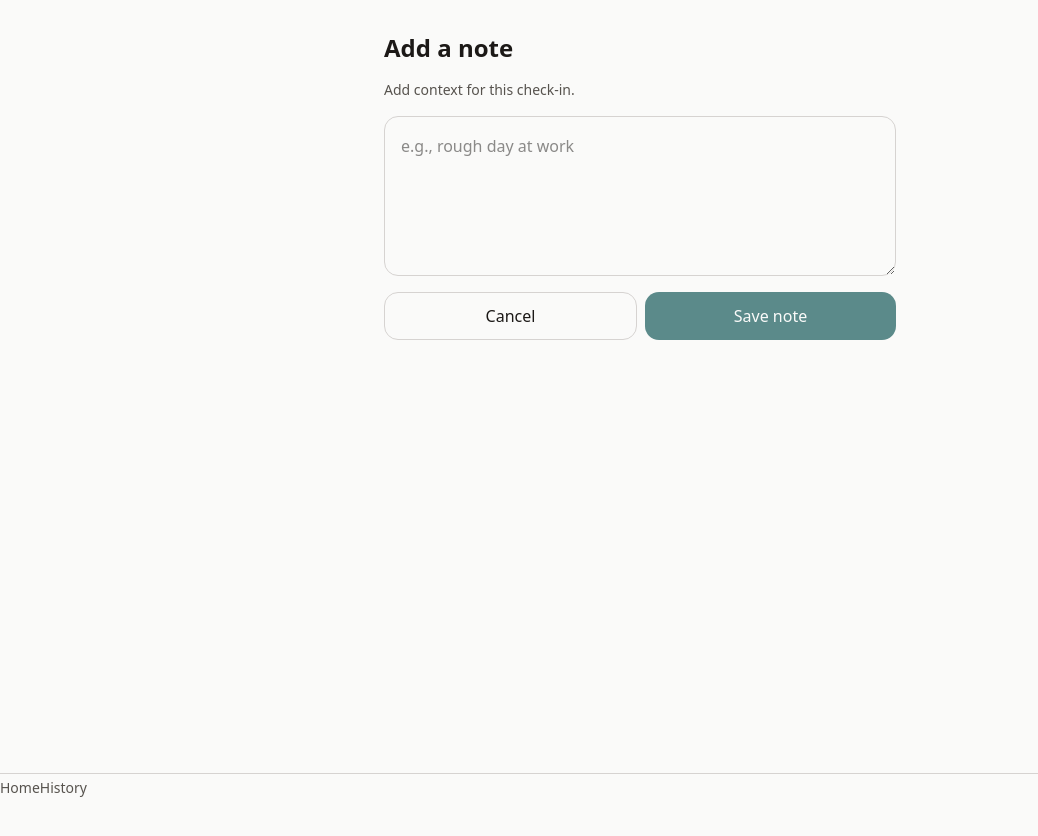
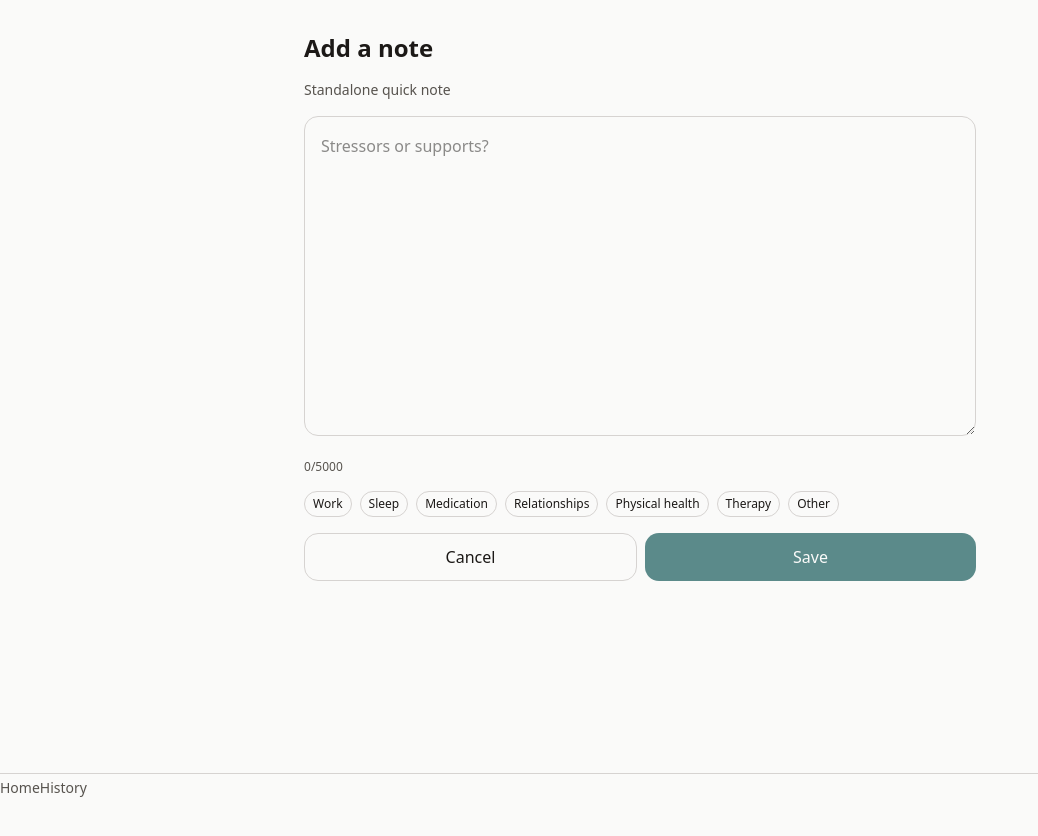
Before and after one commit to lostsreeni/mental-meter, a Next.js app: page /notes/new in a window 1280 px wide. Shown: the whole page, without its empty margins (0-1038 px from the left). Built offline with nearby package versions, Linux system fonts and the light colour scheme.

Commit message:
Expand notes flow with tags, drafts, and history search

```diff
--- a/src/app/HomeClient.tsx
+++ b/src/app/HomeClient.tsx
@@ -211,7 +211,8 @@ export default function HomeClient() {
           <p className="text-xs text-muted-foreground text-center leading-relaxed">
             All data stays on your device. Nothing is sent to any server.
           </p>
-          <div className="text-xs text-muted-foreground">
+          <div className="flex gap-3 text-xs text-muted-foreground">
+            <a href="/notes/new" className="underline hover:text-foreground">Quick note</a>
             Settings →{' '}
             <Link
               href="/help"
--- a/src/app/history/page.tsx
+++ b/src/app/history/page.tsx
@@ -6,19 +6,24 @@ import { db } from '@/lib/db/database'
 import { instruments, type InstrumentId } from '@/lib/instruments'
 import { getSetting, setSetting } from '@/lib/db/repositories/settings'
 const PRESETS = [7,30,90,365,99999] as const
+const TAGS=['Work','Sleep','Medication','Relationships','Physical health','Therapy','Other'] as const
 export default function HistoryPage(){
 const all=useLiveQuery(()=>db.checkins.orderBy('timestamp').toArray(),[])??[]
-const [inst,setInst]=useState<InstrumentId>('phq9'); const [days,setDays]=useState(30)
+const [inst,setInst]=useState<InstrumentId>('phq9'); const [days,setDays]=useState(30); const [q,setQ]=useState(''); const [tag,setTag]=useState<string>('')
 useEffect(()=>{(async()=>{const s=await getSetting('history_instrument') as InstrumentId|null; if(s) setInst(s)})()},[])
 useEffect(()=>{void setSetting('history_instrument',inst)},[inst])
-const filtered=useMemo(()=>{const end=new Date();const start=new Date(end.getTime()-days*86400000);return all.filter(c=>c.type===inst&&(days===99999||new Date(c.timestamp)>=start)).sort((a,b)=>+new Date(a.timestamp)-+new Date(b.timestamp))},[all,inst,days])
+const notes=useLiveQuery(()=>db.notes.toArray(),[])??[]
+const noteByCheckin=new Map(notes.filter(n=>n.checkinId).map(n=>[n.checkinId!,n]))
+const filtered=useMemo(()=>{const end=new Date();const start=new Date(end.getTime()-days*86400000);return all.filter(c=>{if(c.type!==inst)return false; if(days!==99999 && new Date(c.timestamp)<start)return false; const n=noteByCheckin.get(c.id!); if(tag && !(n?.tags??[]).includes(tag)) return false; if(q && !(n?.content?.toLowerCase().includes(q.toLowerCase()))) return false; return true}).sort((a,b)=>+new Date(a.timestamp)-+new Date(b.timestamp))},[all,inst,days,q,tag,notes])
 const scores=filtered.filter(c=>c.score!==null); const min=Math.min(...scores.map(s=>s.score as number),0); const max=Math.max(...scores.map(s=>s.score as number),0)
 const rangeMax=instruments[inst].severityBands.at(-1)?.max??10
 return <div className="min-h-screen bg-background px-4 py-4 pb-20"><div className="max-w-3xl mx-auto space-y-4"><h1 className="text-xl font-semibold">History</h1>
 <div className="flex gap-2 overflow-x-auto">{(['phq9','gad7','who5','phq2','gad2','sleep','stress'] as InstrumentId[]).map(id=><button key={id} onClick={()=>setInst(id)} className={`px-3 py-2 rounded-full border text-sm ${inst===id?'bg-primary text-primary-foreground':'bg-card'}`}>{instruments[id].shortName}</button>)}</div>
+<input value={q} onChange={e=>setQ(e.target.value)} placeholder="Search notes" className="w-full border rounded-lg px-3 py-2 text-sm"/>
+<div className="flex gap-2 overflow-x-auto">{TAGS.map(t=><button key={t} onClick={()=>setTag(tag===t?'':t)} className={`px-2 py-1 rounded-full border text-xs ${tag===t?'bg-primary text-primary-foreground':''}`}>{t}</button>)} </div>
 <div className="flex gap-2 overflow-x-auto">{PRESETS.map(d=><button key={d} onClick={()=>setDays(d)} className={`px-3 py-1 rounded-full border text-xs ${days===d?'bg-primary text-primary-foreground':'bg-card'}`}>{d===99999?'All time':`${d}d`}</button>)}</div>
 {scores.length===0?<div className="rounded-xl border p-4"><p className="text-sm text-muted-foreground mb-2">{instruments[inst].description}</p><Link href={`/checkin/${inst}`} className="underline">Take your first {instruments[inst].shortName}</Link></div>:<div aria-label={`${instruments[inst].shortName} scores from history`} className="rounded-xl border p-3">{scores.length===1&&<p className="text-sm">Add another check-in to start seeing trends.</p>}<svg viewBox="0 0 320 140" className="w-full h-44"><polyline fill="none" stroke="currentColor" strokeWidth="2" points={scores.map((s,i)=>`${(i/(Math.max(scores.length-1,1)))*300+10},${120-((s.score as number)/rangeMax)*110+10}`).join(' ')} />{scores.map((s,i)=><circle key={s.id} cx={(i/(Math.max(scores.length-1,1)))*300+10} cy={120-((s.score as number)/rangeMax)*110+10} r={5} />)}</svg><table className="sr-only"><tbody>{scores.map(s=><tr key={s.id}><td>{new Date(s.timestamp).toLocaleDateString()}</td><td>{s.score}</td></tr>)}</tbody></table></div>}
 <div className="grid grid-cols-2 gap-2 text-sm"><div className="rounded-lg border p-2">Check-ins: {filtered.length}</div><div className="rounded-lg border p-2">Average: {scores.length?(scores.reduce((a,b)=>a+(b.score as number),0)/scores.length).toFixed(1):'—'}</div><div className="rounded-lg border p-2">Range: {scores.length?`${min}–${max}`:'—'}</div></div>
-<div className="space-y-2">{[...filtered].reverse().map(c=><div key={c.id} className="rounded-lg border p-3"><div className="text-xs text-muted-foreground">{new Date(c.timestamp).toLocaleString()}</div><div className="font-medium">{c.score ?? 'Skipped'}</div><div className="text-xs">{c.severityBand ?? '—'}</div></div>)}</div>
+<div className="space-y-2">{[...filtered].reverse().map(c=>{const n=noteByCheckin.get(c.id!); return <div key={c.id} className="rounded-lg border p-3"><div className="text-xs text-muted-foreground">{new Date(c.timestamp).toLocaleString()}</div><div className="font-medium">{c.score ?? 'Skipped'}</div><div className="text-xs">{c.severityBand ?? '—'}</div>{n&&<div className="text-xs text-muted-foreground mt-1">📝 {n.content.slice(0,80)}{n.content.length>80?'…':''}</div>}</div>})}</div>
 </div></div>
 }
--- a/src/app/notes/new/page.tsx
+++ b/src/app/notes/new/page.tsx
@@ -1,42 +1,28 @@
 'use client'
-
-import { useEffect, useState } from 'react'
+import { useEffect, useMemo, useState } from 'react'
 import { useRouter } from 'next/navigation'
 import { createNote } from '@/lib/db/repositories/notes'
+import { db } from '@/lib/db/database'
+import { getSetting, setSetting } from '@/lib/db/repositories/settings'
 
-export default function NewNotePage() {
-  const router = useRouter()
-  const [checkinId, setCheckinId] = useState<number | null>(null)
-  const [instrumentId, setInstrumentId] = useState('')
-  const [content, setContent] = useState('')
+const TAGS = ['Work','Sleep','Medication','Relationships','Physical health','Therapy','Other']
+const PROMPTS = ['What was happening today?','Anything notable about sleep, appetite, or energy?','Stressors or supports?','Medication changes?']
 
-  useEffect(() => {
-    const params = new URLSearchParams(window.location.search)
-    const id = Number(params.get('checkinId') ?? '')
-    setCheckinId(Number.isFinite(id) ? id : null)
-    setInstrumentId(params.get('instrumentId') ?? '')
-  }, [])
-
-  return (
-    <div className="min-h-screen bg-background px-6 py-8">
-      <div className="max-w-lg mx-auto flex flex-col gap-4">
-        <h1 className="text-2xl font-semibold text-foreground">Add a note</h1>
-        <p className="text-sm text-muted-foreground">
-          Add context for this check-in{instrumentId ? ` (${instrumentId.toUpperCase()})` : ''}.
-        </p>
-        <textarea value={content} onChange={(e) => setContent(e.target.value)} placeholder="e.g., rough day at work" className="min-h-40 rounded-xl border border-border bg-card text-foreground p-4" />
-        <div className="flex gap-2">
-          <button onClick={() => router.back()} className="flex-1 min-h-12 rounded-xl border border-border">Cancel</button>
-          <button
-            onClick={async () => {
-              if (!content.trim()) return
-              await createNote({ timestamp: new Date(), content: content.trim(), checkinId: Number.isFinite(checkinId) ? checkinId : null })
-              router.push('/')
-            }}
-            className="flex-1 min-h-12 rounded-xl bg-primary text-primary-foreground"
-          >Save note</button>
-        </div>
-      </div>
-    </div>
-  )
+export default function NewNotePage(){
+ const router=useRouter(); const [checkinId,setCheckinId]=useState<number|null>(null); const [instrumentId,setInstrumentId]=useState('')
+ const [content,setContent]=useState(''); const [tags,setTags]=useState<string[]>([]); const [showPrivacy,setShowPrivacy]=useState(false)
+ const key=useMemo(()=>`note:${checkinId ?? 'standalone'}`,[checkinId])
+ useEffect(()=>{const p=new URLSearchParams(window.location.search);const id=Number(p.get('checkinId')??'');setCheckinId(Number.isFinite(id)?id:null);setInstrumentId(p.get('instrumentId')??'')},[])
+ useEffect(()=>{(async()=>{const seen=await getSetting('note_privacy_seen_count') as number|null; setShowPrivacy((seen??0)<3); const d=await db.noteDrafts.get(key); if(d){setContent(d.content);setTags(d.tags)}})()},[key])
+ useEffect(()=>{const t=setTimeout(()=>{void db.noteDrafts.put({key,content,tags,updatedAt:new Date()})},500); return ()=>clearTimeout(t)},[key,content,tags])
+ const rotate = PROMPTS[new Date().getDate()%PROMPTS.length]
+ const warn = content.length>=4500
+ return <div className="min-h-screen bg-background px-6 py-8"><div className="max-w-2xl mx-auto space-y-4"><h1 className="text-2xl font-semibold">Add a note</h1>
+ <p className="text-sm text-muted-foreground">{checkinId?`For ${instrumentId.toUpperCase()} check-in`:'Standalone quick note'}</p>
+ <textarea value={content} onChange={e=>setContent(e.target.value.slice(0,5000))} placeholder={rotate} className="w-full min-h-[40vh] rounded-xl border p-4" />
+ <div className="text-xs text-muted-foreground">{content.length}/5000 {warn && <span className="text-amber-700">Approaching limit</span>}</div>
+ <div className="flex gap-2 flex-wrap">{TAGS.map(t=><button key={t} onClick={()=>setTags(prev=>prev.includes(t)?prev.filter(x=>x!==t):[...prev,t])} className={`px-2 py-1 border rounded-full text-xs ${tags.includes(t)?'bg-primary text-primary-foreground':''}`}>{t}</button>)}</div>
+ {showPrivacy && <p className="text-xs text-muted-foreground">Notes stay on this device, like everything else.</p>}
+ <div className="flex gap-2"><button className="flex-1 border rounded-xl min-h-12" onClick={()=>router.back()}>Cancel</button><button className="flex-1 bg-primary text-primary-foreground rounded-xl min-h-12" onClick={async()=>{if(!content.trim())return; await createNote({timestamp:new Date(),content:content.trim(),checkinId,tags,editedAt:null}); await db.noteDrafts.delete(key); const seen=await getSetting('note_privacy_seen_count') as number|null; await setSetting('note_privacy_seen_count',(seen??0)+1); router.push('/history')}}>Save</button></div>
+ </div></div>
 }
--- a/src/lib/db/database.ts
+++ b/src/lib/db/database.ts
@@ -1,11 +1,12 @@
 import Dexie, { Table } from 'dexie';
-import { Checkin, Response, Note, Setting } from './schema';
+import { Checkin, Response, Note, Setting, NoteDraft } from './schema';
 
 export class MindMeterDatabase extends Dexie {
   checkins!: Table<Checkin, number>;
   responses!: Table<Response, number>;
   notes!: Table<Note, number>;
   settings!: Table<Setting, string>;
+  noteDrafts!: Table<NoteDraft, string>;
 
   constructor() {
     super('mindcheck');
@@ -28,6 +29,13 @@ export class MindMeterDatabase extends Dexie {
       notes: '++id, timestamp, checkinId',
       settings: 'key',
     });
+    this.version(4).stores({
+      checkins: '++id, timestamp, type, [type+timestamp]',
+      responses: '++id, checkinId',
+      notes: '++id, timestamp, checkinId',
+      settings: 'key',
+      noteDrafts: 'key, updatedAt',
+    });
   }
 }
 
--- a/src/lib/db/repositories/notes.ts
+++ b/src/lib/db/repositories/notes.ts
@@ -6,10 +6,17 @@ export async function createNote(note: Omit<Note, 'id'>): Promise<number | null>
   return await db.notes.add(note as Note);
 }
 
-export async function getNotesInRange(startDate: Date, endDate: Date): Promise<Note[] | null> {
+export async function updateNote(id:number, patch: Partial<Note>): Promise<number | null> {
   if (typeof window === 'undefined') return null;
-  return await db.notes
-    .where('timestamp')
-    .between(startDate, endDate)
-    .toArray();
+  return await db.notes.update(id, { ...patch, editedAt: new Date() });
 }
+
+export async function deleteNote(id:number): Promise<void> {
+  if (typeof window === 'undefined') return;
+  await db.notes.delete(id);
+}
+
+export async function getNoteForCheckin(checkinId:number): Promise<Note | null> {
+  if (typeof window === 'undefined') return null;
+  return (await db.notes.where('checkinId').equals(checkinId).first()) ?? null;
+}
```
Also changed, not shown: src/lib/db/schema.ts (+10 -0 lines).
